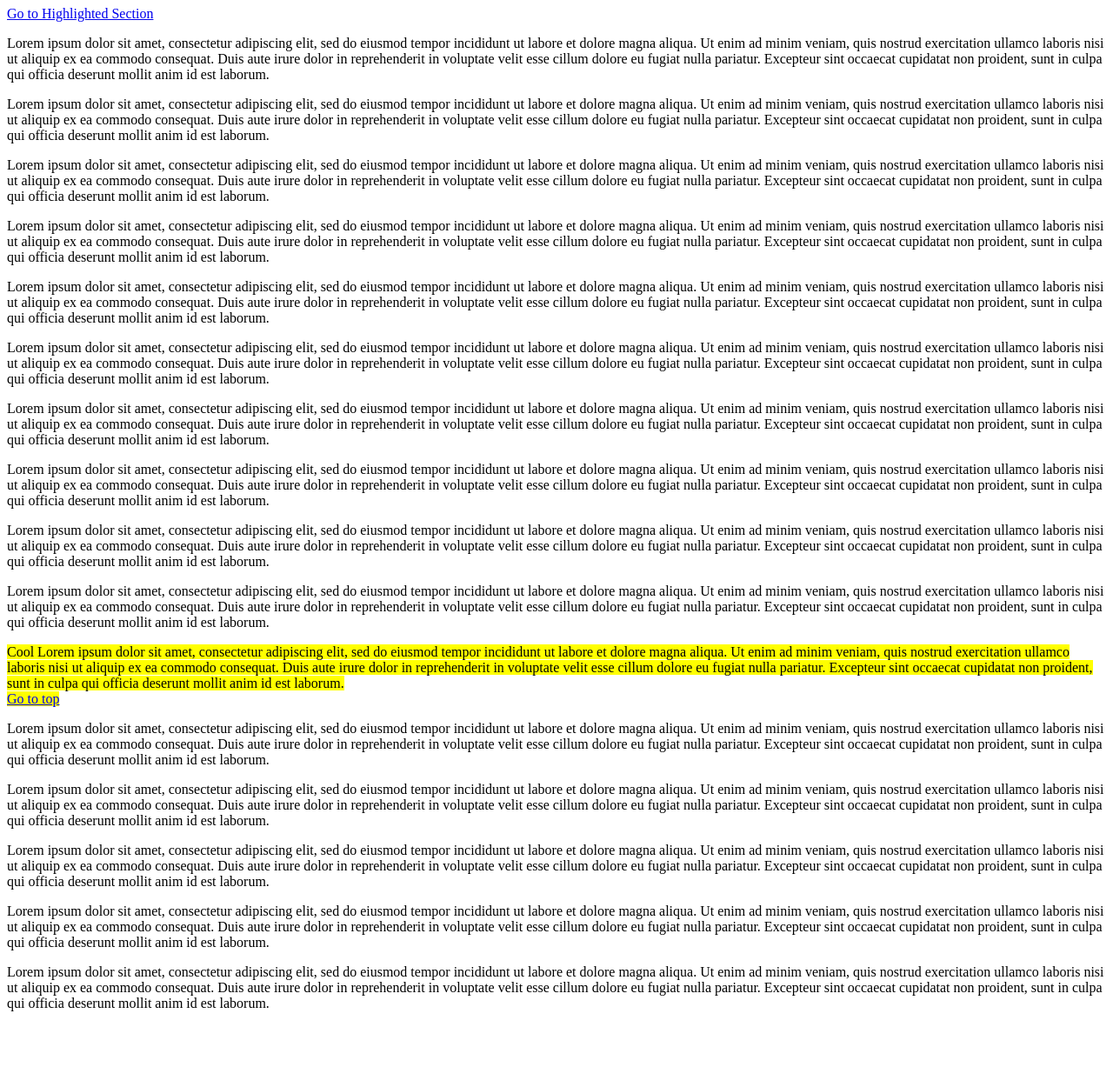
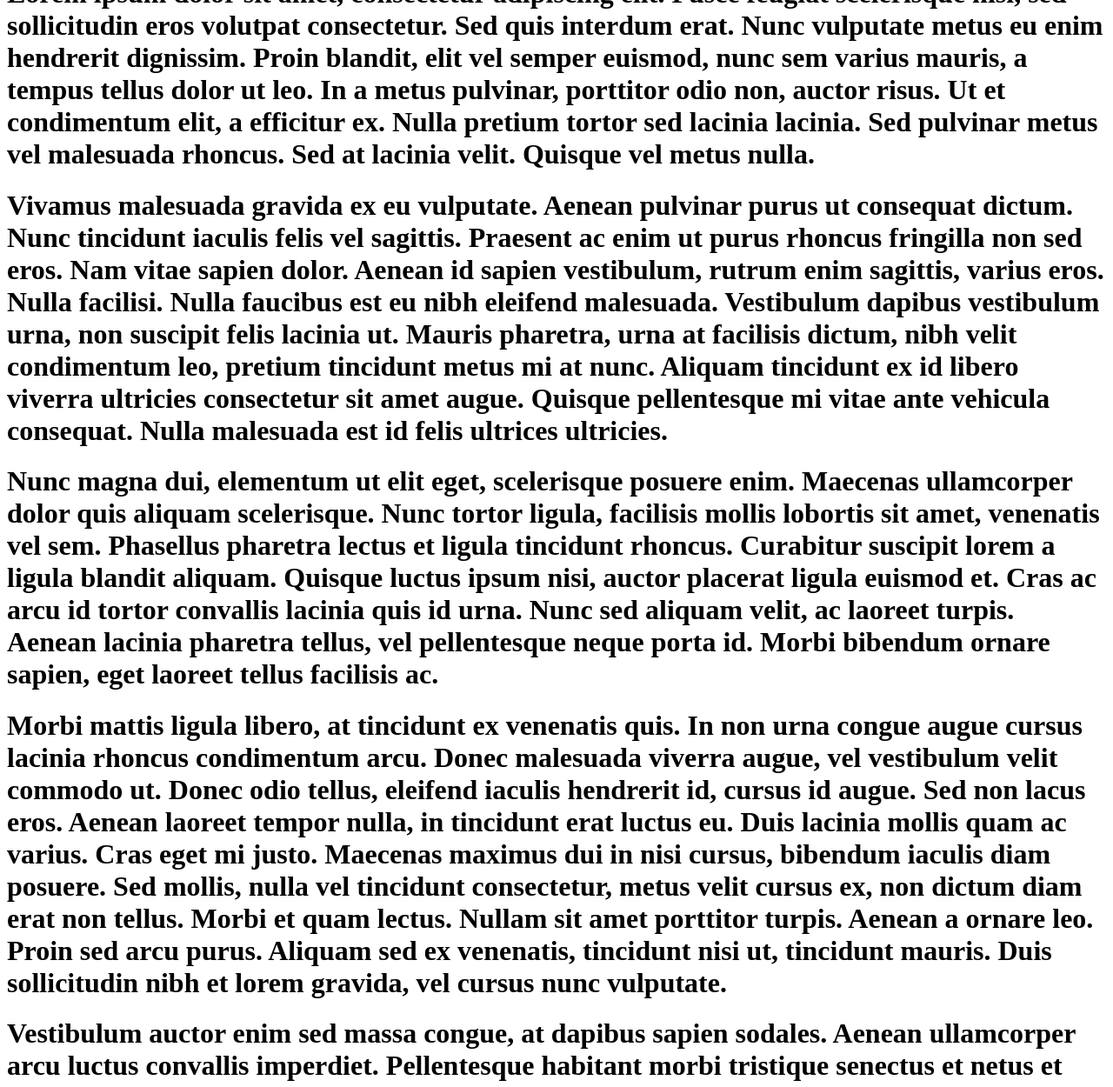
Before and after one commit to MaGo1024/Introduction-to-Html-and-JavaScript, a plain HTML site: page index.html in a window 1280 px wide. Shown: the part 73-1323 px from the top of the page at 87% size. Before the commit the page ends 1252 px from the top, so only its background shows below. Drawn offline with Linux system fonts and the light colour scheme.

Commit message:
HandsOn InternalHyperlink

```diff
--- a/index.html
+++ b/index.html
@@ -1,32 +1,15 @@
 <!DOCTYPE html>
 <html lang="en-US">
-    <head>
-        <title>HTML Page</title>
-    </head>
-    <body>
-        <h1 id="topSection">Text Page</h1>
-        <a href="#skipToSection">Go to Highlighted Section</a>
-        <p>Lorem ipsum dolor sit amet, consectetur adipiscing elit, sed do eiusmod tempor incididunt ut labore et dolore magna aliqua. Ut enim ad minim veniam, quis nostrud exercitation ullamco laboris nisi ut aliquip ex ea commodo consequat. Duis aute irure dolor in reprehenderit in voluptate velit esse cillum dolore eu fugiat nulla pariatur. Excepteur sint occaecat cupidatat non proident, sunt in culpa qui officia deserunt mollit anim id est laborum.</p>
-        <p>Lorem ipsum dolor sit amet, consectetur adipiscing elit, sed do eiusmod tempor incididunt ut labore et dolore magna aliqua. Ut enim ad minim veniam, quis nostrud exercitation ullamco laboris nisi ut aliquip ex ea commodo consequat. Duis aute irure dolor in reprehenderit in voluptate velit esse cillum dolore eu fugiat nulla pariatur. Excepteur sint occaecat cupidatat non proident, sunt in culpa qui officia deserunt mollit anim id est laborum.</p>
-        <p>Lorem ipsum dolor sit amet, consectetur adipiscing elit, sed do eiusmod tempor incididunt ut labore et dolore magna aliqua. Ut enim ad minim veniam, quis nostrud exercitation ullamco laboris nisi ut aliquip ex ea commodo consequat. Duis aute irure dolor in reprehenderit in voluptate velit esse cillum dolore eu fugiat nulla pariatur. Excepteur sint occaecat cupidatat non proident, sunt in culpa qui officia deserunt mollit anim id est laborum.</p>
-        <p>Lorem ipsum dolor sit amet, consectetur adipiscing elit, sed do eiusmod tempor incididunt ut labore et dolore magna aliqua. Ut enim ad minim veniam, quis nostrud exercitation ullamco laboris nisi ut aliquip ex ea commodo consequat. Duis aute irure dolor in reprehenderit in voluptate velit esse cillum dolore eu fugiat nulla pariatur. Excepteur sint occaecat cupidatat non proident, sunt in culpa qui officia deserunt mollit anim id est laborum.</p>
-        <p>Lorem ipsum dolor sit amet, consectetur adipiscing elit, sed do eiusmod tempor incididunt ut labore et dolore magna aliqua. Ut enim ad minim veniam, quis nostrud exercitation ullamco laboris nisi ut aliquip ex ea commodo consequat. Duis aute irure dolor in reprehenderit in voluptate velit esse cillum dolore eu fugiat nulla pariatur. Excepteur sint occaecat cupidatat non proident, sunt in culpa qui officia deserunt mollit anim id est laborum.</p>
-        <p>Lorem ipsum dolor sit amet, consectetur adipiscing elit, sed do eiusmod tempor incididunt ut labore et dolore magna aliqua. Ut enim ad minim veniam, quis nostrud exercitation ullamco laboris nisi ut aliquip ex ea commodo consequat. Duis aute irure dolor in reprehenderit in voluptate velit esse cillum dolore eu fugiat nulla pariatur. Excepteur sint occaecat cupidatat non proident, sunt in culpa qui officia deserunt mollit anim id est laborum.</p>
-        <p>Lorem ipsum dolor sit amet, consectetur adipiscing elit, sed do eiusmod tempor incididunt ut labore et dolore magna aliqua. Ut enim ad minim veniam, quis nostrud exercitation ullamco laboris nisi ut aliquip ex ea commodo consequat. Duis aute irure dolor in reprehenderit in voluptate velit esse cillum dolore eu fugiat nulla pariatur. Excepteur sint occaecat cupidatat non proident, sunt in culpa qui officia deserunt mollit anim id est laborum.</p>
-        <p>Lorem ipsum dolor sit amet, consectetur adipiscing elit, sed do eiusmod tempor incididunt ut labore et dolore magna aliqua. Ut enim ad minim veniam, quis nostrud exercitation ullamco laboris nisi ut aliquip ex ea commodo consequat. Duis aute irure dolor in reprehenderit in voluptate velit esse cillum dolore eu fugiat nulla pariatur. Excepteur sint occaecat cupidatat non proident, sunt in culpa qui officia deserunt mollit anim id est laborum.</p>
-        <p>Lorem ipsum dolor sit amet, consectetur adipiscing elit, sed do eiusmod tempor incididunt ut labore et dolore magna aliqua. Ut enim ad minim veniam, quis nostrud exercitation ullamco laboris nisi ut aliquip ex ea commodo consequat. Duis aute irure dolor in reprehenderit in voluptate velit esse cillum dolore eu fugiat nulla pariatur. Excepteur sint occaecat cupidatat non proident, sunt in culpa qui officia deserunt mollit anim id est laborum.</p>
-        <p>Lorem ipsum dolor sit amet, consectetur adipiscing elit, sed do eiusmod tempor incididunt ut labore et dolore magna aliqua. Ut enim ad minim veniam, quis nostrud exercitation ullamco laboris nisi ut aliquip ex ea commodo consequat. Duis aute irure dolor in reprehenderit in voluptate velit esse cillum dolore eu fugiat nulla pariatur. Excepteur sint occaecat cupidatat non proident, sunt in culpa qui officia deserunt mollit anim id est laborum.</p>
-        <p id="skipToSection">
-            <mark>
-                Cool Lorem ipsum dolor sit amet, consectetur adipiscing elit, sed do eiusmod tempor incididunt ut labore et dolore magna aliqua. Ut enim ad minim veniam, quis nostrud exercitation ullamco laboris nisi ut aliquip ex ea commodo consequat. Duis aute irure dolor in reprehenderit in voluptate velit esse cillum dolore eu fugiat nulla pariatur. Excepteur sint occaecat cupidatat non proident, sunt in culpa qui officia deserunt mollit anim id est laborum.
-                <br />
-                <a href="#topSection">Go to top</a>
-            </mark>
-        </p>
-        <p>Lorem ipsum dolor sit amet, consectetur adipiscing elit, sed do eiusmod tempor incididunt ut labore et dolore magna aliqua. Ut enim ad minim veniam, quis nostrud exercitation ullamco laboris nisi ut aliquip ex ea commodo consequat. Duis aute irure dolor in reprehenderit in voluptate velit esse cillum dolore eu fugiat nulla pariatur. Excepteur sint occaecat cupidatat non proident, sunt in culpa qui officia deserunt mollit anim id est laborum.</p>
-        <p>Lorem ipsum dolor sit amet, consectetur adipiscing elit, sed do eiusmod tempor incididunt ut labore et dolore magna aliqua. Ut enim ad minim veniam, quis nostrud exercitation ullamco laboris nisi ut aliquip ex ea commodo consequat. Duis aute irure dolor in reprehenderit in voluptate velit esse cillum dolore eu fugiat nulla pariatur. Excepteur sint occaecat cupidatat non proident, sunt in culpa qui officia deserunt mollit anim id est laborum.</p>
-        <p>Lorem ipsum dolor sit amet, consectetur adipiscing elit, sed do eiusmod tempor incididunt ut labore et dolore magna aliqua. Ut enim ad minim veniam, quis nostrud exercitation ullamco laboris nisi ut aliquip ex ea commodo consequat. Duis aute irure dolor in reprehenderit in voluptate velit esse cillum dolore eu fugiat nulla pariatur. Excepteur sint occaecat cupidatat non proident, sunt in culpa qui officia deserunt mollit anim id est laborum.</p>
-        <p>Lorem ipsum dolor sit amet, consectetur adipiscing elit, sed do eiusmod tempor incididunt ut labore et dolore magna aliqua. Ut enim ad minim veniam, quis nostrud exercitation ullamco laboris nisi ut aliquip ex ea commodo consequat. Duis aute irure dolor in reprehenderit in voluptate velit esse cillum dolore eu fugiat nulla pariatur. Excepteur sint occaecat cupidatat non proident, sunt in culpa qui officia deserunt mollit anim id est laborum.</p>
-        <p>Lorem ipsum dolor sit amet, consectetur adipiscing elit, sed do eiusmod tempor incididunt ut labore et dolore magna aliqua. Ut enim ad minim veniam, quis nostrud exercitation ullamco laboris nisi ut aliquip ex ea commodo consequat. Duis aute irure dolor in reprehenderit in voluptate velit esse cillum dolore eu fugiat nulla pariatur. Excepteur sint occaecat cupidatat non proident, sunt in culpa qui officia deserunt mollit anim id est laborum.</p>
+<head>
+    <title>HTML Page</title>
+</head>
+<body>
+    <a href="#sampleLink">Sample Link</a>
+    <h1>Lorem ipsum dolor sit amet, consectetur adipiscing elit. Fusce feugiat scelerisque nisi, sed sollicitudin eros volutpat consectetur. Sed quis interdum erat. Nunc vulputate metus eu enim hendrerit dignissim. Proin blandit, elit vel semper euismod, nunc sem varius mauris, a tempus tellus dolor ut leo. In a metus pulvinar, porttitor odio non, auctor risus. Ut et condimentum elit, a efficitur ex. Nulla pretium tortor sed lacinia lacinia. Sed pulvinar metus vel malesuada rhoncus. Sed at lacinia velit. Quisque vel metus nulla.</h1>
+    <h1>Vivamus malesuada gravida ex eu vulputate. Aenean pulvinar purus ut consequat dictum. Nunc tincidunt iaculis felis vel sagittis. Praesent ac enim ut purus rhoncus fringilla non sed eros. Nam vitae sapien dolor. Aenean id sapien vestibulum, rutrum enim sagittis, varius eros. Nulla facilisi. Nulla faucibus est eu nibh eleifend malesuada. Vestibulum dapibus vestibulum urna, non suscipit felis lacinia ut. Mauris pharetra, urna at facilisis dictum, nibh velit condimentum leo, pretium tincidunt metus mi at nunc. Aliquam tincidunt ex id libero viverra ultricies consectetur sit amet augue. Quisque pellentesque mi vitae ante vehicula consequat. Nulla malesuada est id felis ultrices ultricies.</h1>
+    <h1>Nunc magna dui, elementum ut elit eget, scelerisque posuere enim. Maecenas ullamcorper dolor quis aliquam scelerisque. Nunc tortor ligula, facilisis mollis lobortis sit amet, venenatis vel sem. Phasellus pharetra lectus et ligula tincidunt rhoncus. Curabitur suscipit lorem a ligula blandit aliquam. Quisque luctus ipsum nisi, auctor placerat ligula euismod et. Cras ac arcu id tortor convallis lacinia quis id urna. Nunc sed aliquam velit, ac laoreet turpis. Aenean lacinia pharetra tellus, vel pellentesque neque porta id. Morbi bibendum ornare sapien, eget laoreet tellus facilisis ac.</h1>
+    <h1>Morbi mattis ligula libero, at tincidunt ex venenatis quis. In non urna congue augue cursus lacinia rhoncus condimentum arcu. Donec malesuada viverra augue, vel vestibulum velit commodo ut. Donec odio tellus, eleifend iaculis hendrerit id, cursus id augue. Sed non lacus eros. Aenean laoreet tempor nulla, in tincidunt erat luctus eu. Duis lacinia mollis quam ac varius. Cras eget mi justo. Maecenas maximus dui in nisi cursus, bibendum iaculis diam posuere. Sed mollis, nulla vel tincidunt consectetur, metus velit cursus ex, non dictum diam erat non tellus. Morbi et quam lectus. Nullam sit amet porttitor turpis. Aenean a ornare leo. Proin sed arcu purus. Aliquam sed ex venenatis, tincidunt nisi ut, tincidunt mauris. Duis sollicitudin nibh et lorem gravida, vel cursus nunc vulputate.</h1>
+    <h1>Vestibulum auctor enim sed massa congue, at dapibus sapien sodales. Aenean ullamcorper arcu luctus convallis imperdiet. Pellentesque habitant morbi tristique senectus et netus et malesuada fames ac turpis egestas. Phasellus feugiat maximus libero ut placerat. Class aptent taciti sociosqu ad litora torquent per conubia nostra, per inceptos himenaeos. Pellentesque vitae tellus luctus est dictum venenatis sed non eros. Duis faucibus odio in lobortis finibus. In non porta nunc.</h1>
+    <h5 id="sampleLink">Sample Text</h5>
     </body>
 </html>
```
